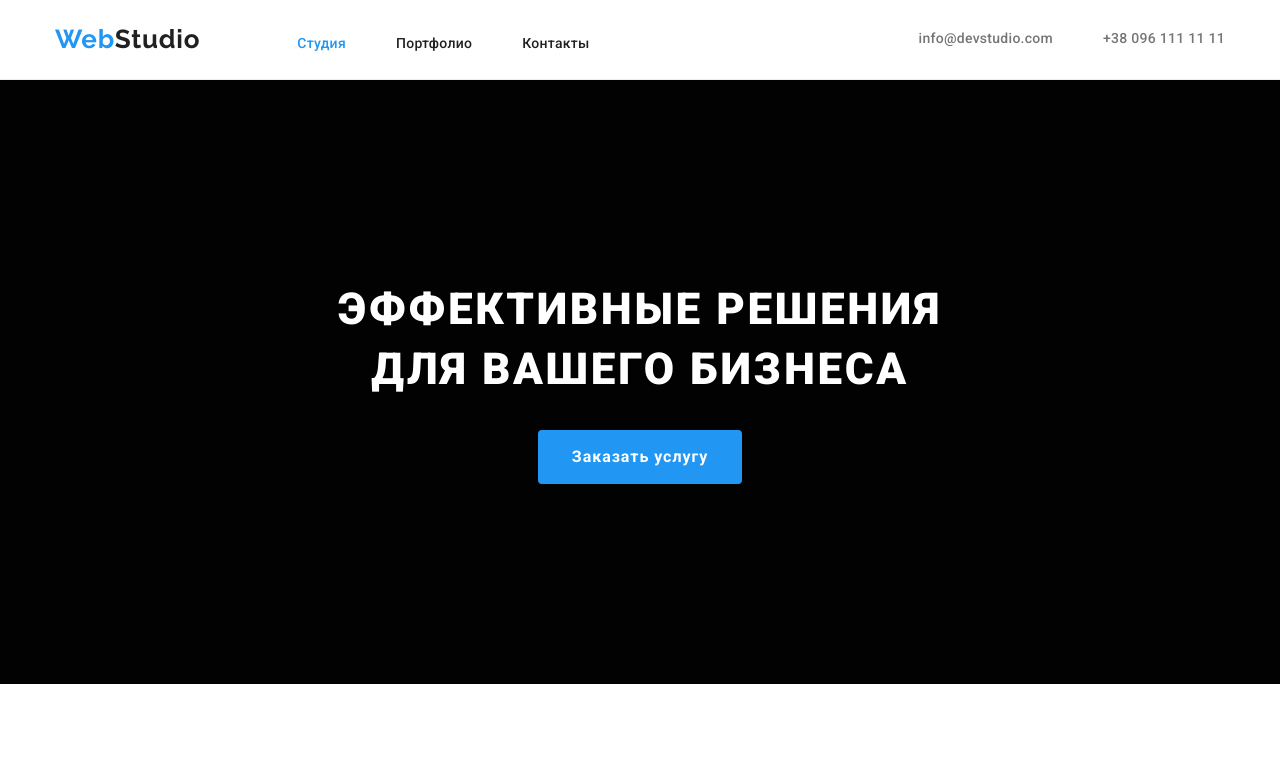
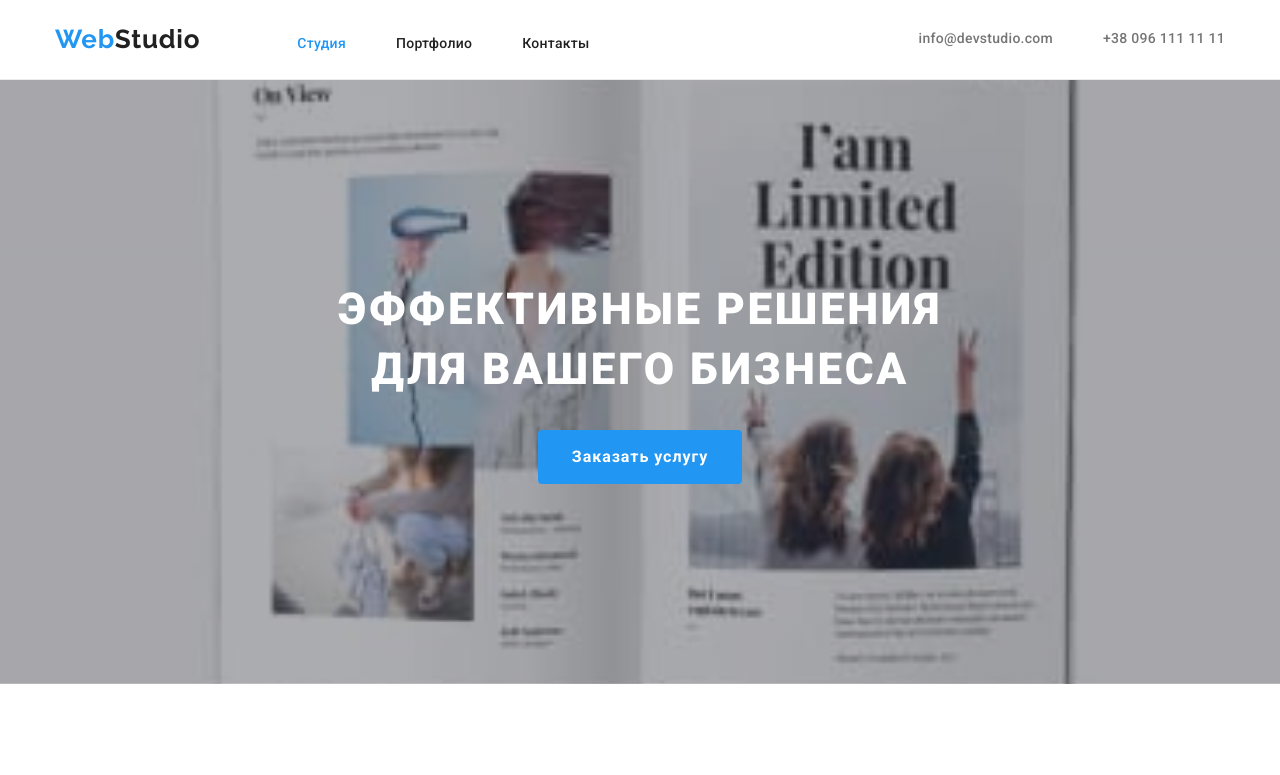
Before and after one commit to yulia-bisyuk/goit-markup-hw-03, a plain HTML site: page index.html in a window 1280 px wide. Shown: the top 775 px of the page. Drawn offline with nearby package versions, Linux system fonts and the light colour scheme.

Commit message:
Добавляет фоновое изображение в секцию "герой"

```diff
--- a/css/styles.css
+++ b/css/styles.css
@@ -186,12 +186,25 @@ img {
 
 /* Студия - Герой */
 .hero-section {
-  background-color: var(--background-color-dark-gray);
   margin-left: auto;
   margin-right: auto;
   text-align: center;
   padding-top: 200px;
   padding-bottom: 200px;
+
+  background-repeat: no-repeat;
+  max-width: 1600px;
+
+  background-image: linear-gradient(
+      to right,
+      rgba(47, 48, 58, 0.4),
+      rgba(47, 48, 58, 0.4)
+    ),
+    url("../images/magazine.jpg");
+
+  background-color: #c4c4c4;
+  background-size: cover;
+  background-position: center;
 }
 .hero-heading {
   font-weight: 900;
```
